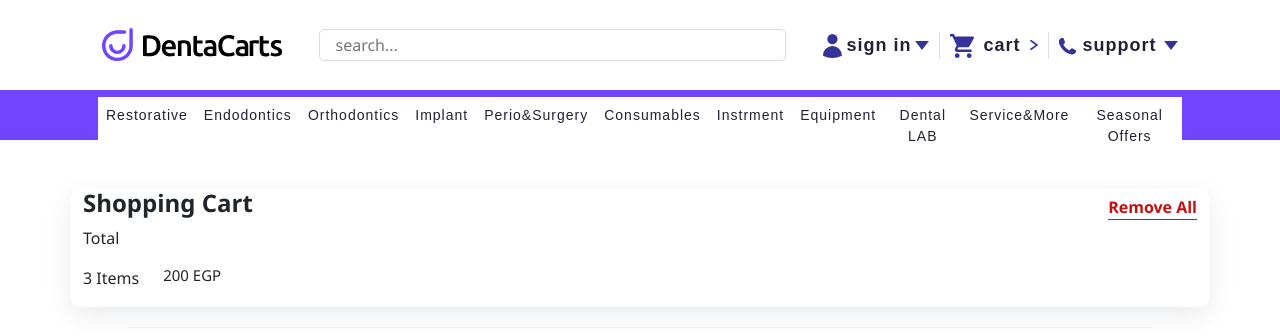
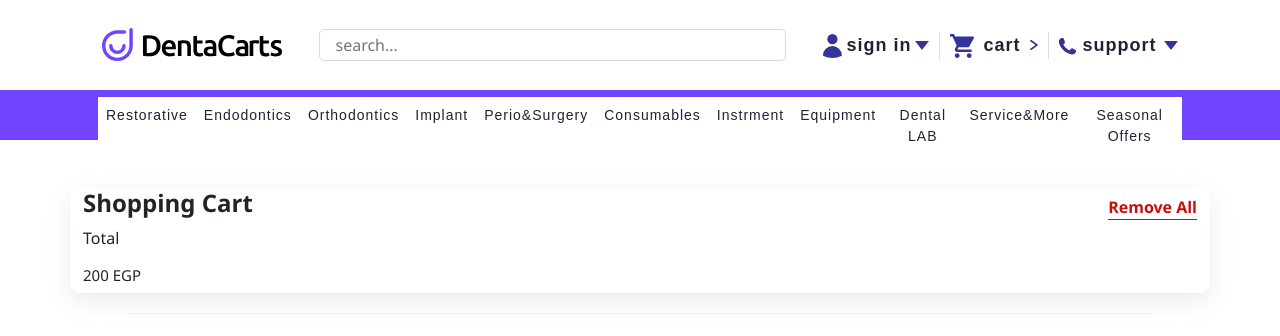
Before and after one commit to sama636/DentaCarts, a plain HTML site: page cartp.html in a window 1280 px wide. Shown: the top 336 px of the page. Drawn offline with Linux system fonts and the light colour scheme.

Commit message:
init commit

```diff
--- a/cartp.html
+++ b/cartp.html
@@ -639,7 +639,7 @@
         <div class="check">
             <p>Total</p>
             <div class="title d-flex gap-4">
-                <p>3 Items</p>
+                <!-- <p>3 Items</p> -->
                 <h5 class="price-total">200 EGP</h5>
             </div>
             <!-- <button type="button" class="btn check btn-primary w-25 mb-4">Checkout</button> -->
```
